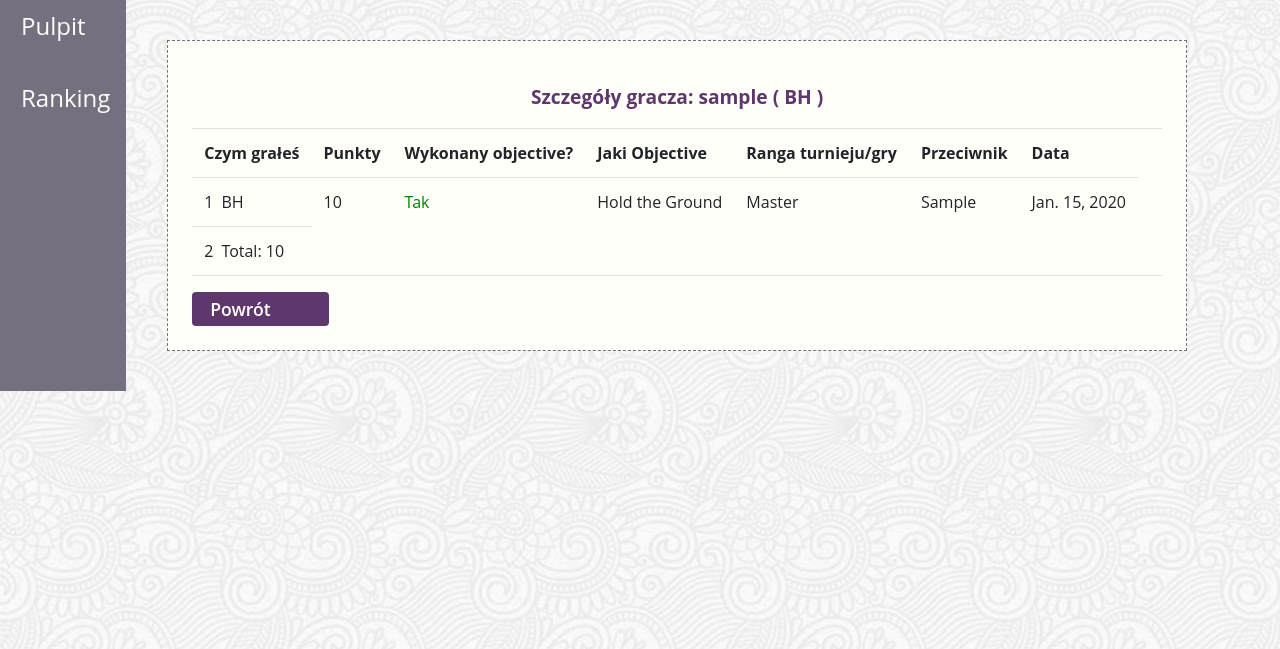
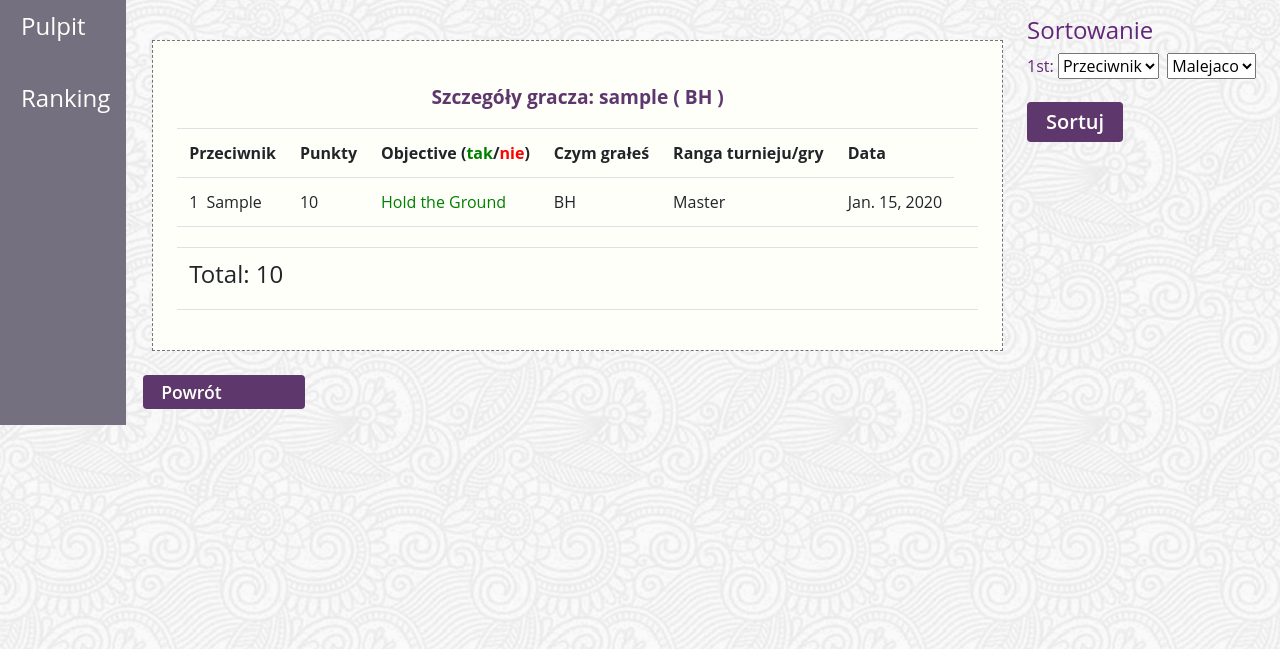
Before and after one commit to semi7semi/DW, a Django app: page /user_details/1/ in a window 1280 px wide. Shown: the part 119-768 px from the top of the page. Run offline with Django 3.2, Linux system fonts and the light colour scheme; tables that the repository leaves empty hold one stand-in row (values such as "Sample post"); grey boxes are pictures that could not be loaded.

Commit message:
sortowanie user details

```diff
--- a/wfb_app/templates/user_details.html
+++ b/wfb_app/templates/user_details.html
@@ -8,6 +8,7 @@
         </div>
         {% endif %}
     </div>
+<div class="row">
 <div class="m-4 p-4 border-dashed">
                     <h2 class="dashboard-content-title">
                         <span>Szczegóły gracza: {{ user.username }} ( {{ user.profile.user_army }} )</span>
@@ -15,37 +16,63 @@
         <table class="table border-bottom schedules-content css-serial">
 
             <tr>
+                <th>Przeciwnik</th>
+                <th>Punkty</th>
+                <th>Objective (<span style="color: green">tak</span>/<span style="color: red">nie</span>)</th>
                 <th>Czym grałeś</th>
-                <th>Punkty</th>
-                <th>Wykonany objective?</th>
-                <th>Jaki Objective</th>
                 <th>Ranga turnieju/gry</th>
-                <th>Przeciwnik</th>
                 <th>Data</th>
                 <th></th>
             </tr>
             {% for result in ranking %}
             <tr>
+                <td>{{ result.opponent  }}</td>
+                <td>{{ result.battle_points }}</td>
+
+                {% if result.objective %}
+                <td style="color: green">{{ result.get_objective_type_display }}</td>
+                {% else %}
+                <td style="color: red">{{ result.get_objective_type_display }}</td>
+                {% endif %}
                 <td>{{ result.army }}</td>
-                <td>{{ result.battle_points }}</td>
-                {% if result.objective  %}
-                    <td style="color: green">Tak</td>
-                {% else %}
-                    <td style="color: red">Nie</td>
-                {% endif %}
-                <td>{{ result.get_objective_type_display  }}</td>
                 <td>{{ result.get_game_rank_display  }}</td>
-                <td>{{ result.opponent  }}</td>
                 <td>{{ result.date }}</td>
                 {% if request.user.username == result.user.username %}
                 <td><a class="btn btn-secondary rounded-1" href="/ranking/edit/{{ result.id }}/">Edytuj</a></td>
                 {% endif %}
             </tr>
             {% endfor %}
-            <tr>
-                <td>Total: {{ total }}</td>
+
+        </table>
+    <table class="table border-bottom schedules-content">
+        <tr>
+            <td><h4>Total: {{ total }}</h4></td>
             </tr>
-        </table>
+    </table>
+</div>
+    <div class=dashboard-alerts">
+        <h4>Sortowanie</h4>
+        <form action="" method="POST">
+            <label for="sort">1st:</label>
+
+            <select id="sort" name="sort_option">
+                <option value="opponent" selected>Przeciwnik</option>
+                <option value="army">Armia</option>
+                <option value="battle_points">Punkty</option>
+                <option value="game_rank">Ranga</option>
+                <option value="date">Data</option>
+            </select>
+            <label for="desc"></label>
+            <select id="desc" name="desc">
+                <option value="-">Malejaco</option>
+                <option value="+">Rosnaco</option>
+            </select><br>
+            <p></p>
+            <button class="btn btn-color rounded-1 pt-1 pb-1" type="submit" value="Search">Sortuj</button>
+            {% csrf_token %}
+        </form>
+    </div>
+</div>
 <div class="row">
     <div class="col-2">
         <div class="nav flex-column nav-pills">
--- a/wfb_app/views.py
+++ b/wfb_app/views.py
@@ -316,6 +316,20 @@ class UserDetailsView(View):
             total += score.battle_points
         ctx = {"ranking": ranking, "total": total, "user": user}
         return render(request, "user_details.html", ctx)
+    def post(self, request, id):
+        user = User.objects.get(pk=id)
+        sort_option = request.POST.get("sort_option")
+        desc = request.POST.get("desc")
+        if desc == "+":
+            desc = ""
+        ranking = GameResults.objects.all().filter(user=user).order_by(f"{desc}{sort_option}")
+        total = 0
+        for score in ranking:
+            total += score.battle_points
+        ctx = {"ranking": ranking, "total": total, "user": user}
+        return render(request, "user_details.html", ctx)
+
+
 
 
 class DeleteUser(LoginRequiredMixin, View):
@@ -342,7 +356,6 @@ class RankingList(View):
     # sortowanie po wynikach, randze itd
     def get(self, request):
         ranking = GameResults.objects.all().order_by("-date", "-id")
-
         return render(request, "ranking_list.html", {"ranking": Pages(request, ranking)})
     def post(self, request):
         sort_option = request.POST.get("sort_option")
```
